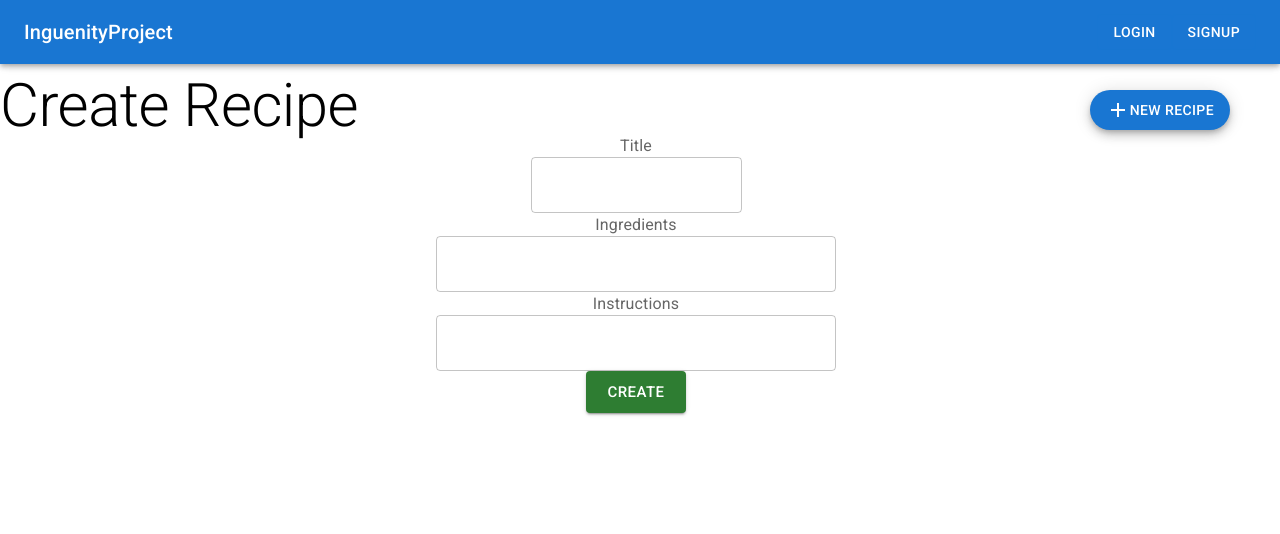
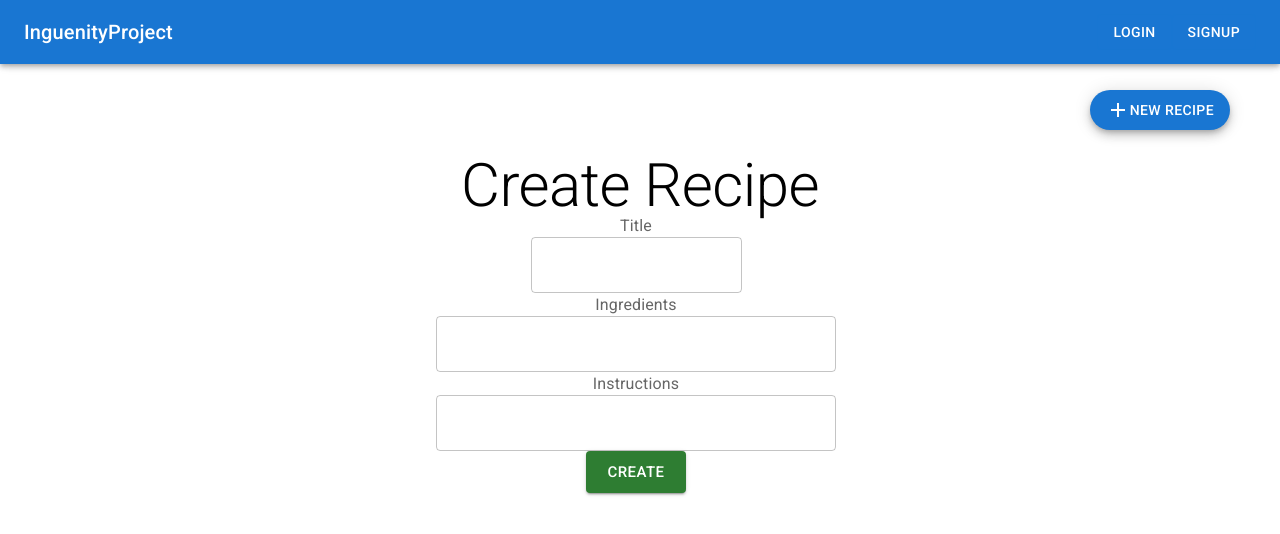
Before and after one commit to jerichodon1998/Ingenuity-Trial-Project, a React (Vite) app: page /recipes/create in a window 1280 px wide. Shown: the top 534 px of the page. Built offline with nearby package versions, Linux system fonts and the light colour scheme; no server answers.

Commit message:
layout edited

```diff
--- a/src/routes/createRecipe.tsx
+++ b/src/routes/createRecipe.tsx
@@ -58,7 +58,7 @@ const CreateRecipe: React.FC = () => {
 	};
 
 	return (
-		<Box>
+		<Box sx={{ textAlign: "center" }}>
 			<Typography variant="h2">Create Recipe</Typography>
 			<RecipeForm
 				buttonText="Create"
--- a/src/routes/homePage.tsx
+++ b/src/routes/homePage.tsx
@@ -44,7 +44,7 @@ const HomePage: React.FC = () => {
 	}, []);
 
 	return (
-		<Box padding={{ xs: 5, sm: 5, md: 10, lg: 10 }}>
+		<Box>
 			<Typography variant="h2" sx={{ textAlign: "center" }}>
 				HomePage
 			</Typography>
--- a/src/routes/root.tsx
+++ b/src/routes/root.tsx
@@ -25,7 +25,9 @@ const Root: React.FC = () => {
 					New Recipe
 				</Fab>
 			</Link>
-			<Outlet />
+			<Box padding={{ xs: 5, sm: 5, md: 10, lg: 10 }}>
+				<Outlet />
+			</Box>
 		</Box>
 	);
 };
```
